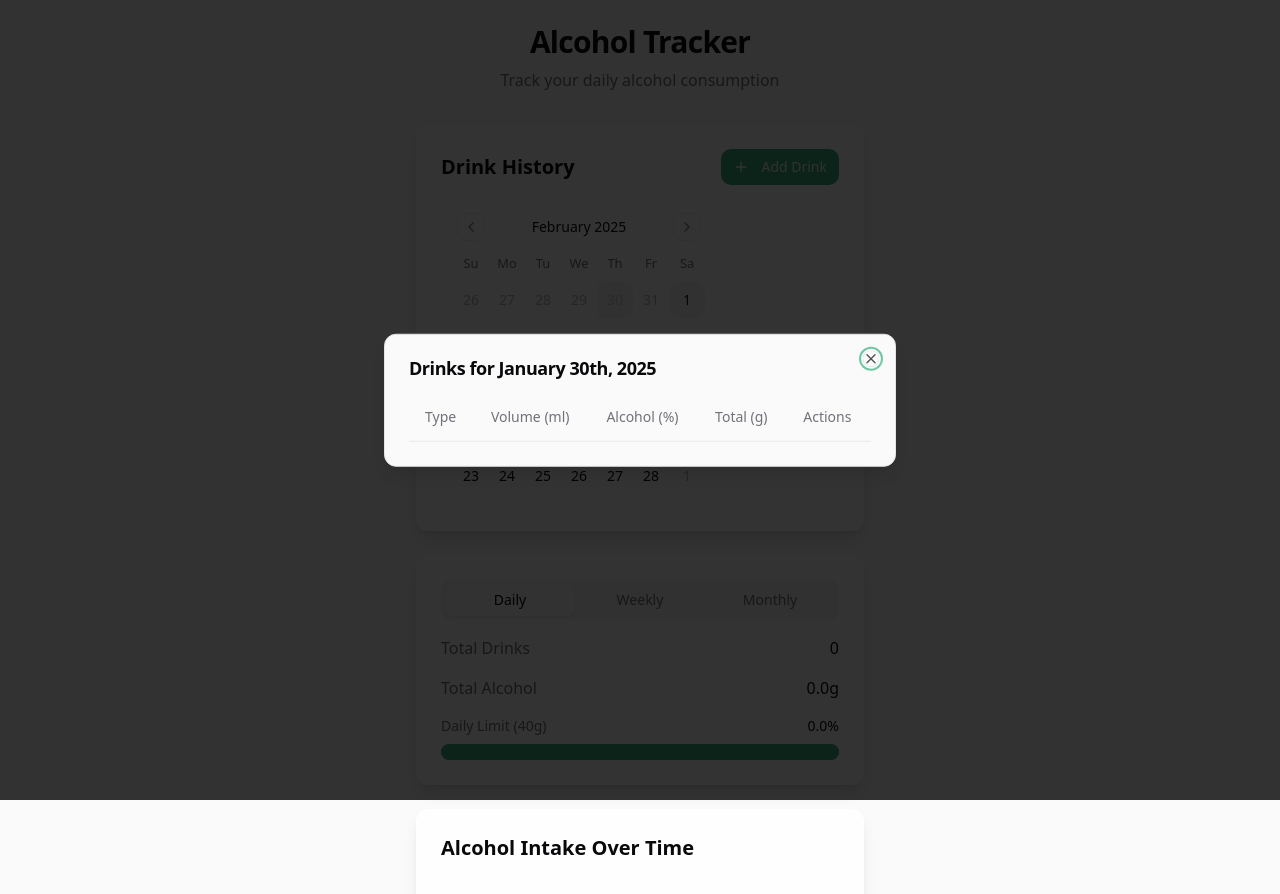
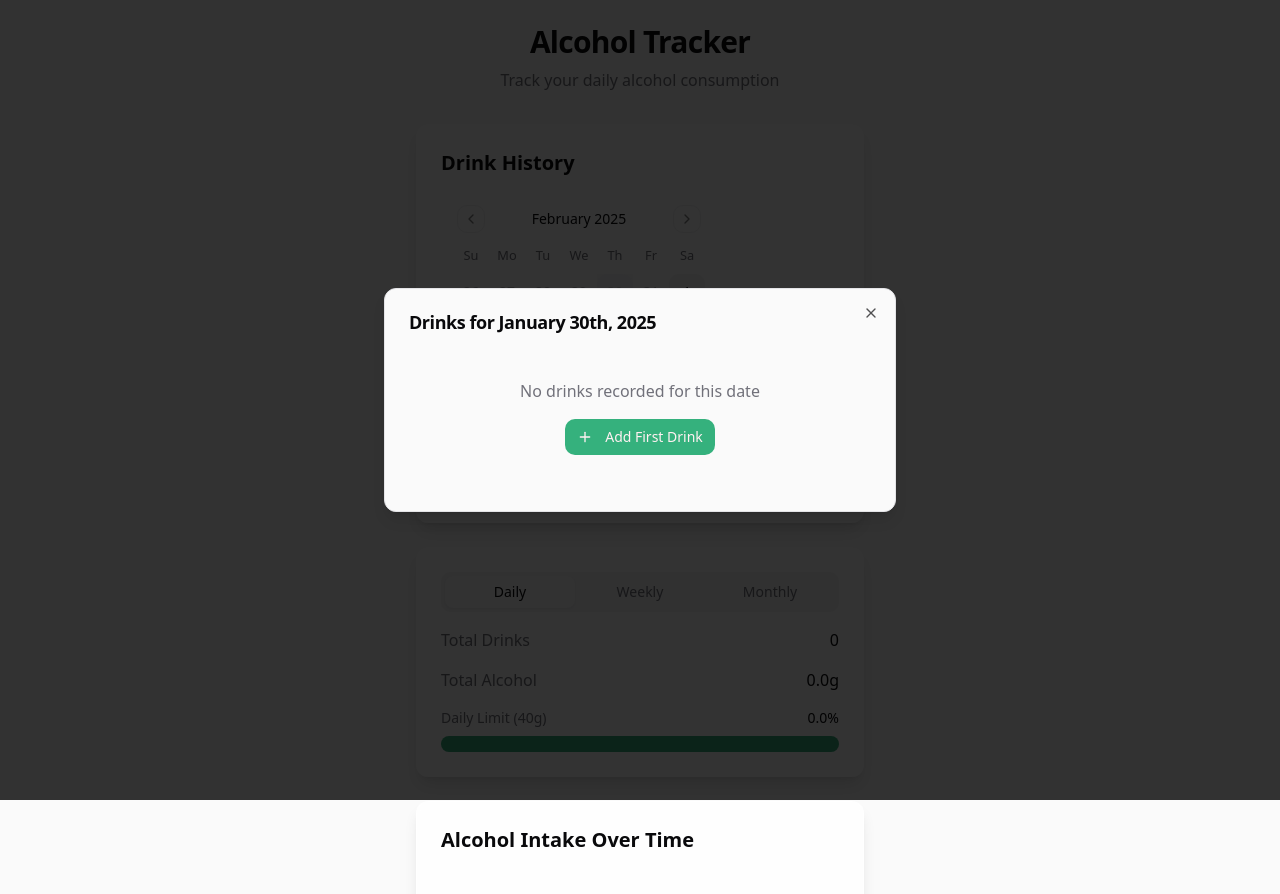
Before and after one commit to dpesha/alcohol-gramma-tracker, a React (Vite) app: page / in a window 1280 px wide. Both pictures are taken after a click on the button "30". Shown: the top 894 px of the page. Built offline with nearby package versions, Linux system fonts and the light colour scheme.

Commit message:
Refactor Drink History UX
Improve Drink History UX by allowing users to add new drink entries directly from the date selection popup.  If no entries exist for a selected date, a form will be presented to add a new entry.

```diff
--- a/src/components/DrinkHistory.tsx
+++ b/src/components/DrinkHistory.tsx
@@ -1,3 +1,4 @@
+
 import { useState } from "react";
 import { Card } from "@/components/ui/card";
 import { Calendar } from "@/components/ui/calendar";
@@ -19,8 +20,8 @@ interface DrinkHistoryProps {
 const DrinkHistory = ({ drinks, onDeleteDrink, onAddDrink, onEditDrink }: DrinkHistoryProps) => {
   const [selectedDate, setSelectedDate] = useState<Date>();
   const [isDialogOpen, setIsDialogOpen] = useState(false);
-  const [isAddDialogOpen, setIsAddDialogOpen] = useState(false);
   const [editingDrink, setEditingDrink] = useState<{ drink: Drink; index: number } | null>(null);
+  const [isAddingDrink, setIsAddingDrink] = useState(false);
 
   const dailyTotals = drinks.reduce((acc: Record<string, number>, drink) => {
     const dateStr = new Date(drink.date).toISOString().split('T')[0];
@@ -81,23 +82,14 @@ const DrinkHistory = ({ drinks, onDeleteDrink, onAddDrink, onEditDrink }: DrinkH
 
   const handleAddNewDrink = (drink: Drink) => {
     onAddDrink(drink);
-    setIsAddDialogOpen(false);
+    setIsAddingDrink(false);
+    setIsDialogOpen(true); // Keep the dialog open to show the updated list
   };
 
   return (
     <Card className="glass-card p-6 w-full max-w-md mx-auto mt-6 fade-in">
       <div className="flex justify-between items-center mb-4">
         <h2 className="text-xl font-semibold">Drink History</h2>
-        <Button
-          onClick={() => {
-            setSelectedDate(new Date());
-            setIsAddDialogOpen(true);
-          }}
-          size="sm"
-        >
-          <Plus className="mr-1" />
-          Add Drink
-        </Button>
       </div>
 
       <Calendar
@@ -119,6 +111,7 @@ const DrinkHistory = ({ drinks, onDeleteDrink, onAddDrink, onEditDrink }: DrinkH
               Drinks for {selectedDate ? format(selectedDate, 'PPP') : ''}
             </DialogTitle>
           </DialogHeader>
+          {selectedDrinks.length > 0 ? (
             <div className="max-h-[60vh] overflow-auto">
               <Table>
                 <TableHeader>
@@ -157,16 +150,48 @@ const DrinkHistory = ({ drinks, onDeleteDrink, onAddDrink, onEditDrink }: DrinkH
                   ))}
                 </TableBody>
               </Table>
+              <div className="mt-4 flex justify-end">
+                <Button
+                  onClick={() => setIsAddingDrink(true)}
+                  size="sm"
+                >
+                  <Plus className="mr-1" />
+                  Add Another Drink
+                </Button>
               </div>
+            </div>
+          ) : (
+            <div className="py-8 text-center">
+              <p className="text-muted-foreground mb-4">No drinks recorded for this date</p>
+              <Button
+                onClick={() => setIsAddingDrink(true)}
+                size="sm"
+              >
+                <Plus className="mr-1" />
+                Add First Drink
+              </Button>
+            </div>
+          )}
         </DialogContent>
       </Dialog>
 
-      <Dialog open={isAddDialogOpen} onOpenChange={setIsAddDialogOpen}>
+      <Dialog open={isAddingDrink} onOpenChange={setIsAddingDrink}>
         <DialogContent>
           <DialogHeader>
             <DialogTitle>Add New Drink</DialogTitle>
           </DialogHeader>
-          <DrinkForm onAddDrink={handleAddNewDrink} />
+          {selectedDate && (
+            <DrinkForm
+              onAddDrink={handleAddNewDrink}
+              initialDrink={{
+                type: "Beer",
+                volume: 350,
+                alcoholPercentage: 5,
+                alcoholGrams: 0,
+                date: selectedDate
+              }}
+            />
+          )}
         </DialogContent>
       </Dialog>
 
```
Lines whose indentation alone changed are shown as unchanged.
